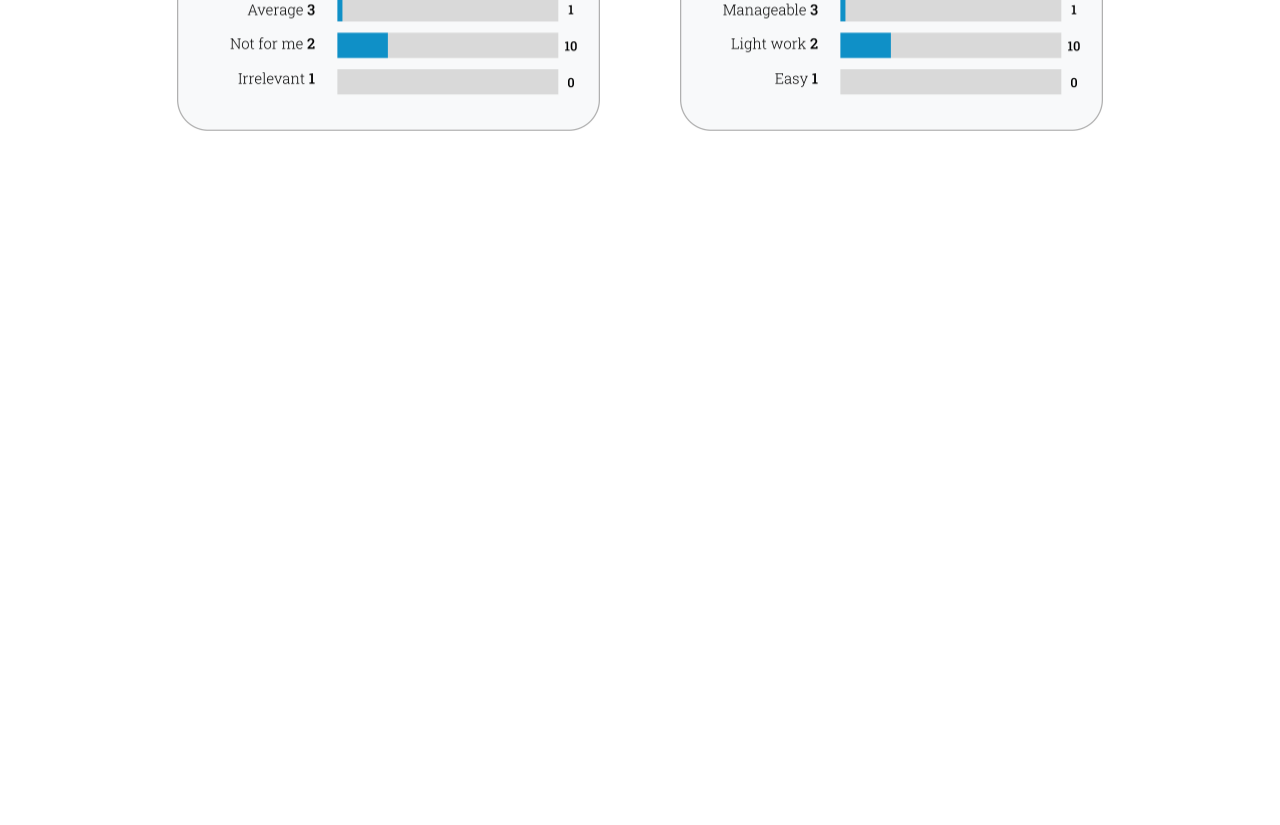
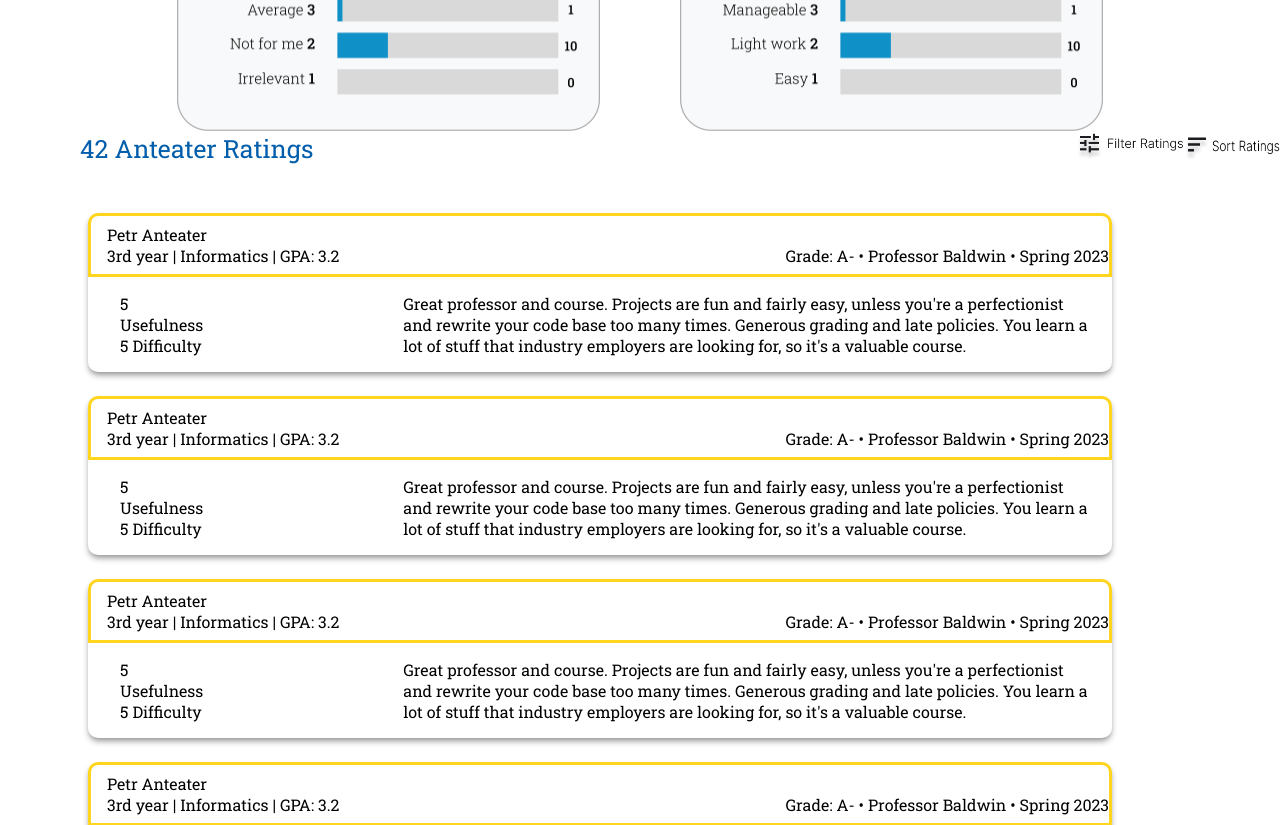
Before and after one commit to KyleHu14/ratemy-course, a Next.js app: page /course/inf134 in a window 1280 px wide. Shown: the part 960-1785 px from the top of the page. Before the commit the page ends 1091 px from the top, so only its background shows below. Built offline with nearby package versions, Linux system fonts and the light colour scheme.

Commit message:
Finished with course page

```diff
--- /dev/null
+++ b/components/RatingBox.js
@@ -0,0 +1,40 @@
+// CSS
+import styles from "../styles/components/RatingBox.module.css";
+
+const RatingBox = ({
+	name,
+	reviewerInfo,
+	usefulRating,
+	diffRating,
+	totalRatings,
+}) => {
+	return (
+		<div className={styles.container}>
+			<div className={styles.titleContainer}>
+				<div>
+					<div>{name}</div>
+					<div className={styles.reviewerInfoContainer}>
+						<div>{reviewerInfo}</div>
+						<div>Grade: A- • Professor Baldwin • Spring 2023</div>
+					</div>
+				</div>
+			</div>
+
+			<div className={styles.statsContainer}>
+				<div className={styles.stats}>
+					<div>{usefulRating} Usefulness</div>
+					<div>{diffRating} Difficulty</div>
+				</div>
+				<div>
+					Great professor and course. Projects are fun and fairly
+					easy, unless you're a perfectionist and rewrite your code
+					base too many times. Generous grading and late policies. You
+					learn a lot of stuff that industry employers are looking
+					for, so it's a valuable course.
+				</div>
+			</div>
+		</div>
+	);
+};
+
+export default RatingBox;
--- a/pages/course/inf134.js
+++ b/pages/course/inf134.js
@@ -3,6 +3,7 @@ import styles from "../../styles/pages/CoursePage.module.css";
 
 // Components
 import Navbar from "../../components/Navbar";
+import RatingBox from "@/components/RatingBox";
 
 // Nextjs
 import Image from "next/image";
@@ -112,6 +113,60 @@ const inf134 = () => {
 							/>
 						</div>
 					</div>
+					{/* Ratings Section */}
+					<div className={styles.reviewSection}>
+						<div className={styles.reviewHeader}>
+							<div className={styles.reviewTitle}>
+								42 Anteater Ratings
+							</div>
+							<div className={styles.reviewHeaderRight}>
+								<Image
+									src="/course-page/filter-ratings.png"
+									width={108}
+									height={30}
+									alt="Average hours spent on course"
+								/>
+								<Image
+									src="/course-page/sort-ratings.png"
+									width={96}
+									height={30}
+									alt="Average hours spent on course"
+								/>
+							</div>
+						</div>
+						<div className={styles.reviewsContainer}>
+							<RatingBox
+								name={"Petr Anteater"}
+								reviewerInfo={"3rd year | Informatics | GPA: 3.2"}
+								usefulRating={5.0}
+								diffRating={5.0}
+							/>
+							<RatingBox
+								name={"Petr Anteater"}
+								reviewerInfo={"3rd year | Informatics | GPA: 3.2"}
+								usefulRating={5.0}
+								diffRating={5.0}
+							/>
+							<RatingBox
+								name={"Petr Anteater"}
+								reviewerInfo={"3rd year | Informatics | GPA: 3.2"}
+								usefulRating={5.0}
+								diffRating={5.0}
+							/>
+							<RatingBox
+								name={"Petr Anteater"}
+								reviewerInfo={"3rd year | Informatics | GPA: 3.2"}
+								usefulRating={5.0}
+								diffRating={5.0}
+							/>
+							<RatingBox
+								name={"Petr Anteater"}
+								reviewerInfo={"3rd year | Informatics | GPA: 3.2"}
+								usefulRating={5.0}
+								diffRating={5.0}
+							/>
+						</div>
+					</div>
 				</div>
 			</div>
 		</>
--- /dev/null
+++ b/styles/components/RatingBox.module.css
@@ -0,0 +1,49 @@
+.container {
+	background-color: white;
+
+	/* padding-top: 1rem;
+	padding-bottom: 1.5rem;
+	padding-left: 1.5rem; */
+	border-radius: 10px;
+
+	box-shadow: 0 4px 6px -1px rgb(0 0 0 / 0.4), 0 2px 4px -2px rgb(0 0 0 / 0.1);
+
+	width: 80%;
+
+	display: inline-block;
+
+	margin-right: 5rem;
+}
+
+.titleContainer {
+	background-color: white;
+
+	border-top-left-radius: 10px;
+	border-top-right-radius: 10px;
+
+	padding-top: 0.5rem;
+	padding-left: 1rem;
+	padding-bottom: 0.5rem;
+
+	border: 3px solid #ffd51d;
+}
+
+.statsContainer {
+	padding-left: 2rem;
+	padding-top: 1rem;
+	padding-bottom: 1rem;
+	padding-right: 1rem;
+
+	display: flex;
+    flex-direction: row;
+    column-gap: 200px;
+}
+
+.stats {
+	flex: 1;
+}
+
+.reviewerInfoContainer{
+    display:flex;
+    justify-content: space-between;
+}
--- a/styles/pages/CoursePage.module.css
+++ b/styles/pages/CoursePage.module.css
@@ -125,3 +125,24 @@
 	margin-top: 4rem;
 	column-gap: 5rem;
 }
+
+.reviewHeader{
+	display: flex;
+	justify-content: space-between;
+	align-items: center;
+	margin-left: 5rem;
+}
+
+.reviewTitle{
+	color: #005DAB;
+	font-size: 25px;
+}
+
+.reviewsContainer{
+	margin-top: 3rem;
+
+	display: flex;
+	flex-direction: column;
+	align-items: center;
+	row-gap: 1.5rem;
+}
```
Also changed, not shown: public/course-page/filter-ratings.png (added), public/course-page/sort-ratings.png (added).
